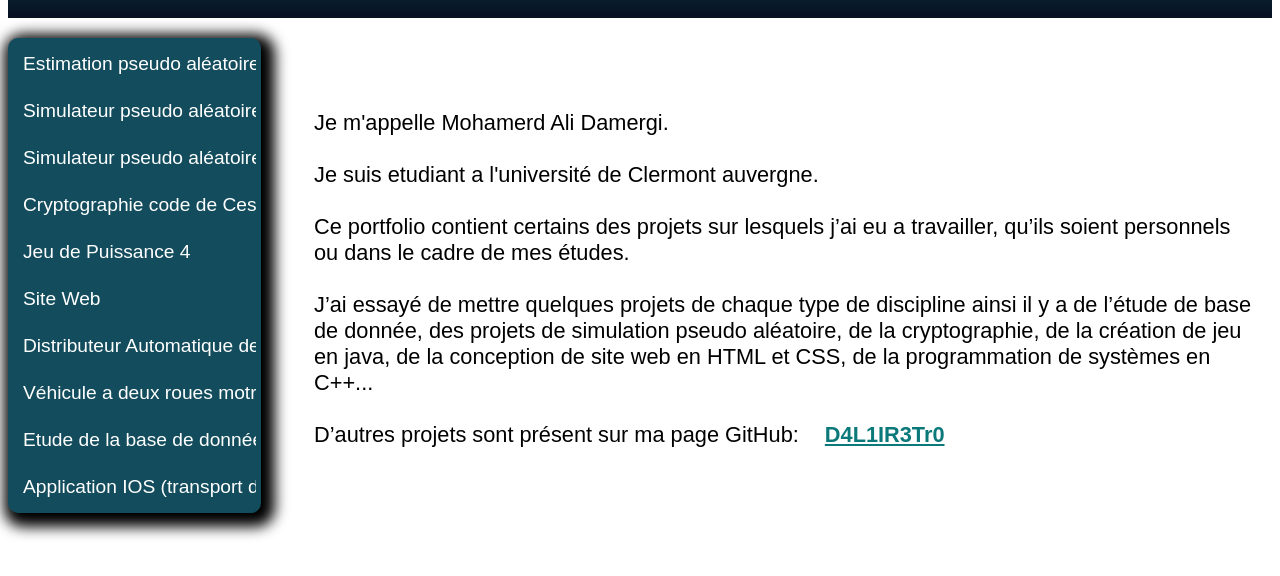
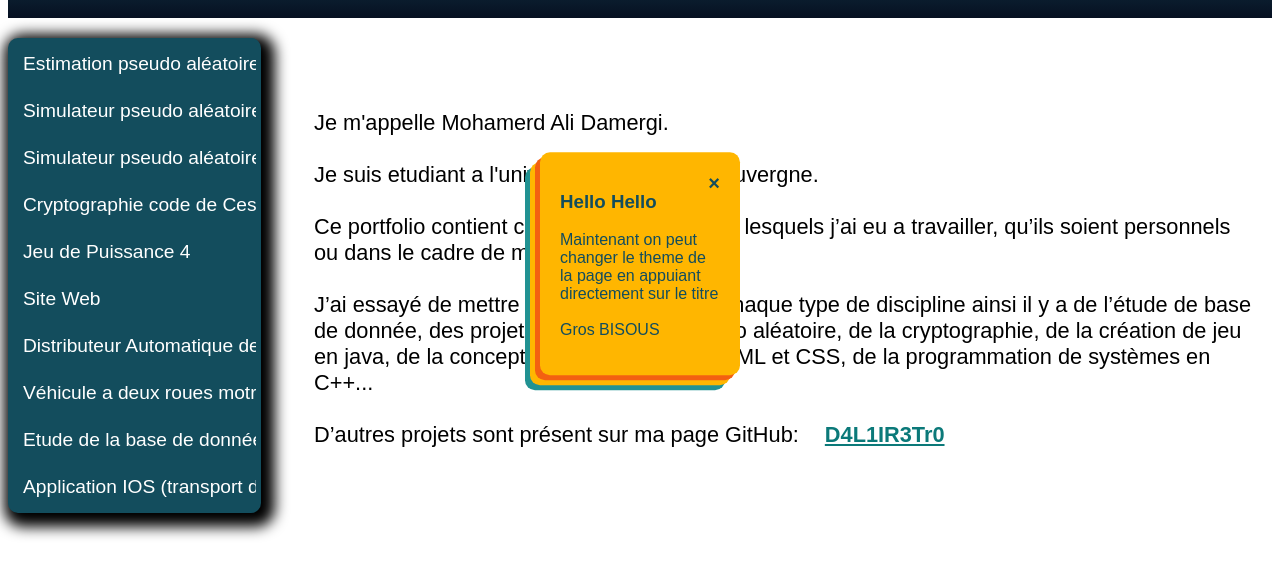
Before and after one commit to D4L1IR3Tr0/D4L1IR3Tr0-pf.github.io, a plain HTML site: page Index.html in a window 1280 px wide. Shown: the part 136-712 px from the top of the page. Drawn offline with Linux system fonts and the light colour scheme.

Commit message:
Update Index.html

```diff
--- a/Index.html
+++ b/Index.html
@@ -1,10 +1,10 @@
 <!DOCTYPE html>
-<html lang="fr">
+<html lang="en">
 <head>
     <meta charset="UTF-8">
     <title>Portfolio</title>
 </head>
-<body>
+<body onload="openPopup()">
 
 <style>
 
@@ -21,20 +21,26 @@
         display: none;
         position: fixed;
         z-index: 999;
-        top: 0;
-        left: 0;
-        width: 100%;
-        height: 100%;
-        background-color: rgba(0, 0, 0, 0.5);
+        top: 50%;
+        left: 50%;
+        transform: translate(-50%, -50%);
+        width: 200px;
+        padding: 20px;
+        background-color: transparent;
+        border-radius: 10px;
+        overflow: hidden;
     }
 
     #popup-content {
-        background-color: #fff;
-        width: 300px;
-        margin: 100px auto;
+        background-color: #ffb600;
+        color: #134d5d;
+        font-family: "Arial Rounded MT Bold", Gadget, sans-serif;
+        box-shadow: -5px 5px 0px #f36011, -10px 10px 0px #ffb600, -15px 15px 0px #219292;
+        border-radius: 10px;
         padding: 20px;
-        border-radius: 5px;
     }
+
+
 
     #close {
         float: right;
@@ -66,6 +72,9 @@
         color: #FFFFFF;
         text-shadow: -5px 5px 0px #f36011, -10px 10px 0px #ffb600, -15px 15px 0px #219292;
           }
+    #title:hover {
+        cursor: pointer;
+    }
 
 
 
@@ -203,11 +212,13 @@
     }
 </style>
 
+
+
 <div id="popup">
     <div id="popup-content">
         <span id="close" onclick="closePopup()">&times;</span>
-        <h3>Contenu de la popup</h3>
-        <p>Ceci est le contenu de la popup qui s'ouvre automatiquement.</p>
+        <h3>Hello Hello</h3>
+        <p>Maintenant on peut changer le theme de la page en appuiant directement sur le titre<br><br>Gros BISOUS</p>
     </div>
 </div>
 
@@ -259,11 +270,6 @@
         var popup = document.getElementById("popup");
         popup.style.display = "none";
     }
-
-    window.addEventListener("load", function() {
-        openPopup();
-    });
-
 
 
     function changeTheme() {
```
